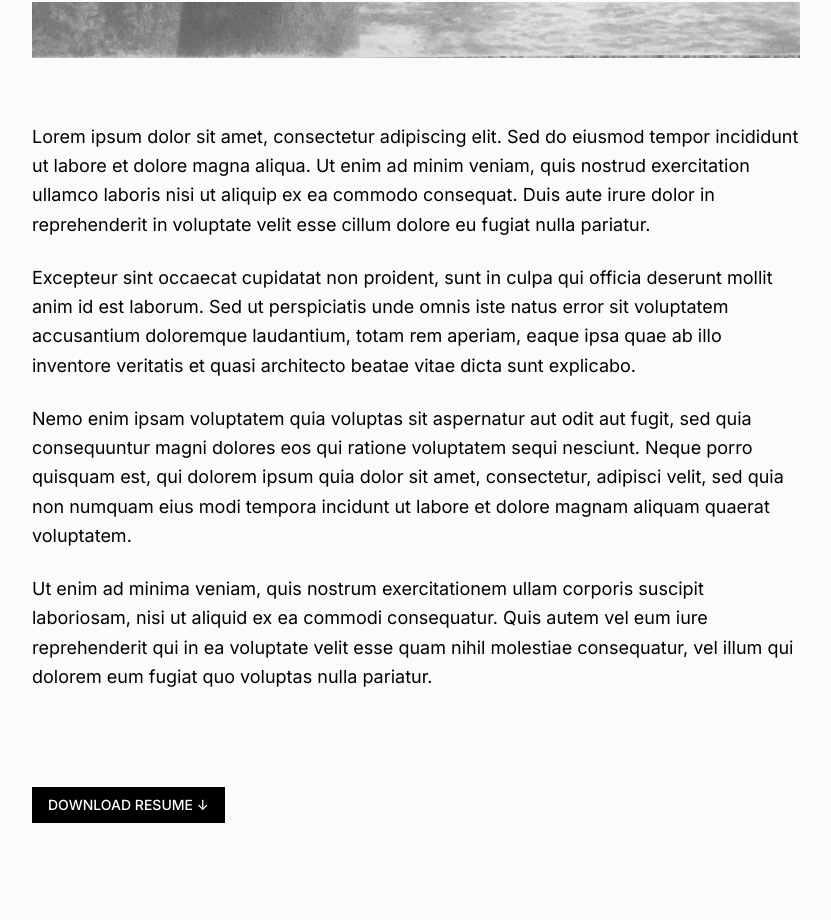
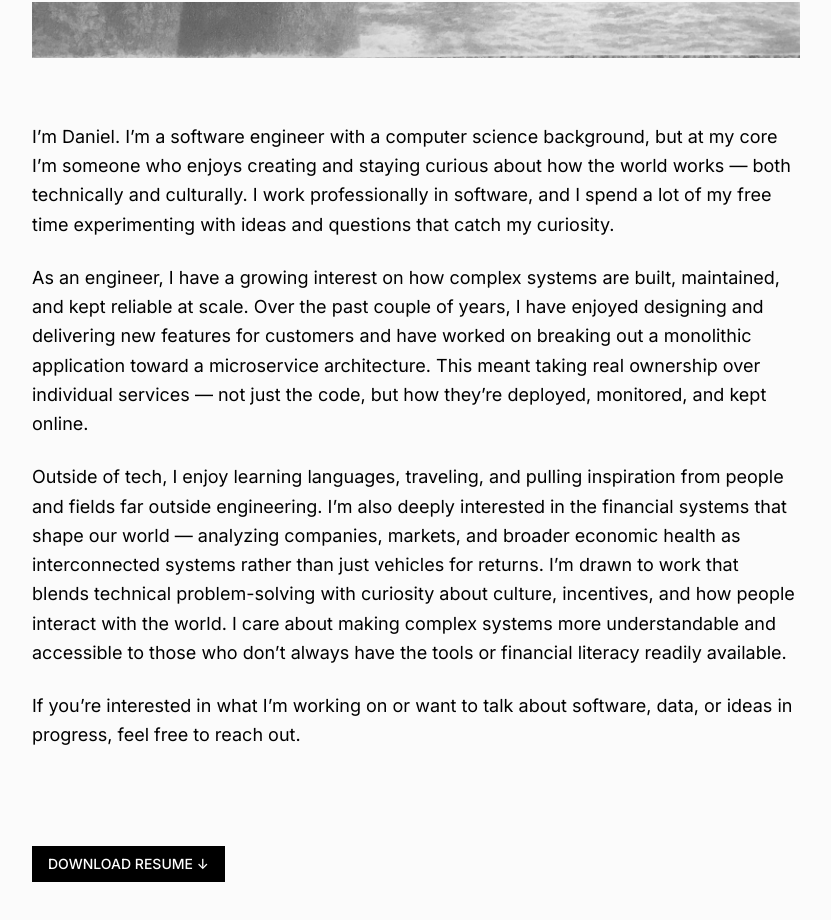
Before and after one commit to danielmnuoz/meonweb, a Next.js app: page /about in a window 1280 px wide. Shown: the part 798-1718 px from the top of the page, without its empty margins (224-1055 px from the left). Built offline with nearby package versions, Linux system fonts and the light colour scheme.

Commit message:
replaced text in about page

```diff
--- a/app/about/page.tsx
+++ b/app/about/page.tsx
@@ -14,7 +14,7 @@ export default function About() {
           <div className="mb-16">
             <h1 className="text-7xl font-serif font-bold mb-4">ABOUT</h1>
             <p className="text-xs font-mono text-gray-600">
-              DESIGNER · DEVELOPER · CREATIVE
+              DESIGNER · DEVELOPER · CREATOR
             </p>
           </div>
 
@@ -32,34 +32,34 @@ export default function About() {
           {/* Biography Section */}
           <div className="space-y-6 text-lg leading-relaxed mb-24">
             <p>
-              Lorem ipsum dolor sit amet, consectetur adipiscing elit. Sed do
-              eiusmod tempor incididunt ut labore et dolore magna aliqua. Ut
-              enim ad minim veniam, quis nostrud exercitation ullamco laboris
-              nisi ut aliquip ex ea commodo consequat. Duis aute irure dolor in
-              reprehenderit in voluptate velit esse cillum dolore eu fugiat
-              nulla pariatur.
+              I’m Daniel. I’m a software engineer with a computer science background,
+              but at my core I’m someone who enjoys creating and staying curious
+              about how the world works — both technically and culturally. I work
+              professionally in software, and I spend a lot of my free time experimenting
+              with ideas and questions that catch my curiosity.
             </p>
             <p>
-              Excepteur sint occaecat cupidatat non proident, sunt in culpa qui
-              officia deserunt mollit anim id est laborum. Sed ut perspiciatis
-              unde omnis iste natus error sit voluptatem accusantium doloremque
-              laudantium, totam rem aperiam, eaque ipsa quae ab illo inventore
-              veritatis et quasi architecto beatae vitae dicta sunt explicabo.
+              As an engineer, I have a growing interest on how complex systems are built,
+              maintained, and kept reliable at scale. Over the past couple of years, I have
+              enjoyed designing and delivering new features for customers and have worked
+              on breaking out a monolithic application toward a microservice architecture.
+              This meant taking real ownership over individual services — not just the code,
+              but how they’re deployed, monitored, and kept online.
             </p>
             <p>
-              Nemo enim ipsam voluptatem quia voluptas sit aspernatur aut odit
-              aut fugit, sed quia consequuntur magni dolores eos qui ratione
-              voluptatem sequi nesciunt. Neque porro quisquam est, qui dolorem
-              ipsum quia dolor sit amet, consectetur, adipisci velit, sed quia
-              non numquam eius modi tempora incidunt ut labore et dolore magnam
-              aliquam quaerat voluptatem.
+              Outside of tech, I enjoy learning languages, traveling, and pulling
+              inspiration from people and fields far outside engineering. I’m also
+              deeply interested in the financial systems that shape our world — analyzing
+              companies, markets, and broader economic health as interconnected systems
+              rather than just vehicles for returns. I’m drawn to work that blends technical
+              problem-solving with curiosity about culture, incentives, and how people
+              interact with the world. I care about making complex systems more
+              understandable and accessible to those who don’t always have the tools or
+              financial literacy readily available.
             </p>
             <p>
-              Ut enim ad minima veniam, quis nostrum exercitationem ullam
-              corporis suscipit laboriosam, nisi ut aliquid ex ea commodi
-              consequatur. Quis autem vel eum iure reprehenderit qui in ea
-              voluptate velit esse quam nihil molestiae consequatur, vel illum
-              qui dolorem eum fugiat quo voluptas nulla pariatur.
+              If you’re interested in what I’m working on or want to talk about software,
+              data, or ideas in progress, feel free to reach out.
             </p>
           </div>
 
```
